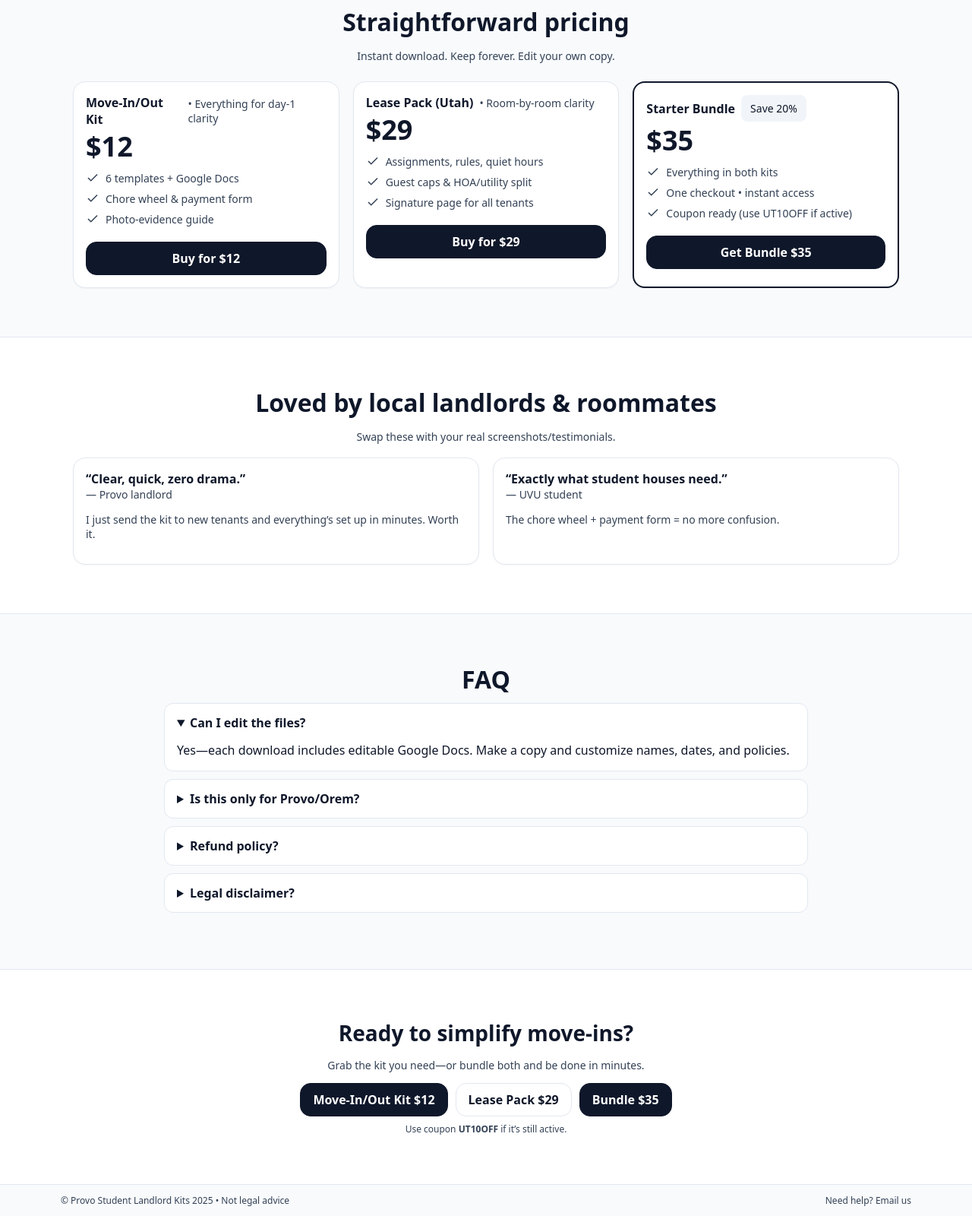
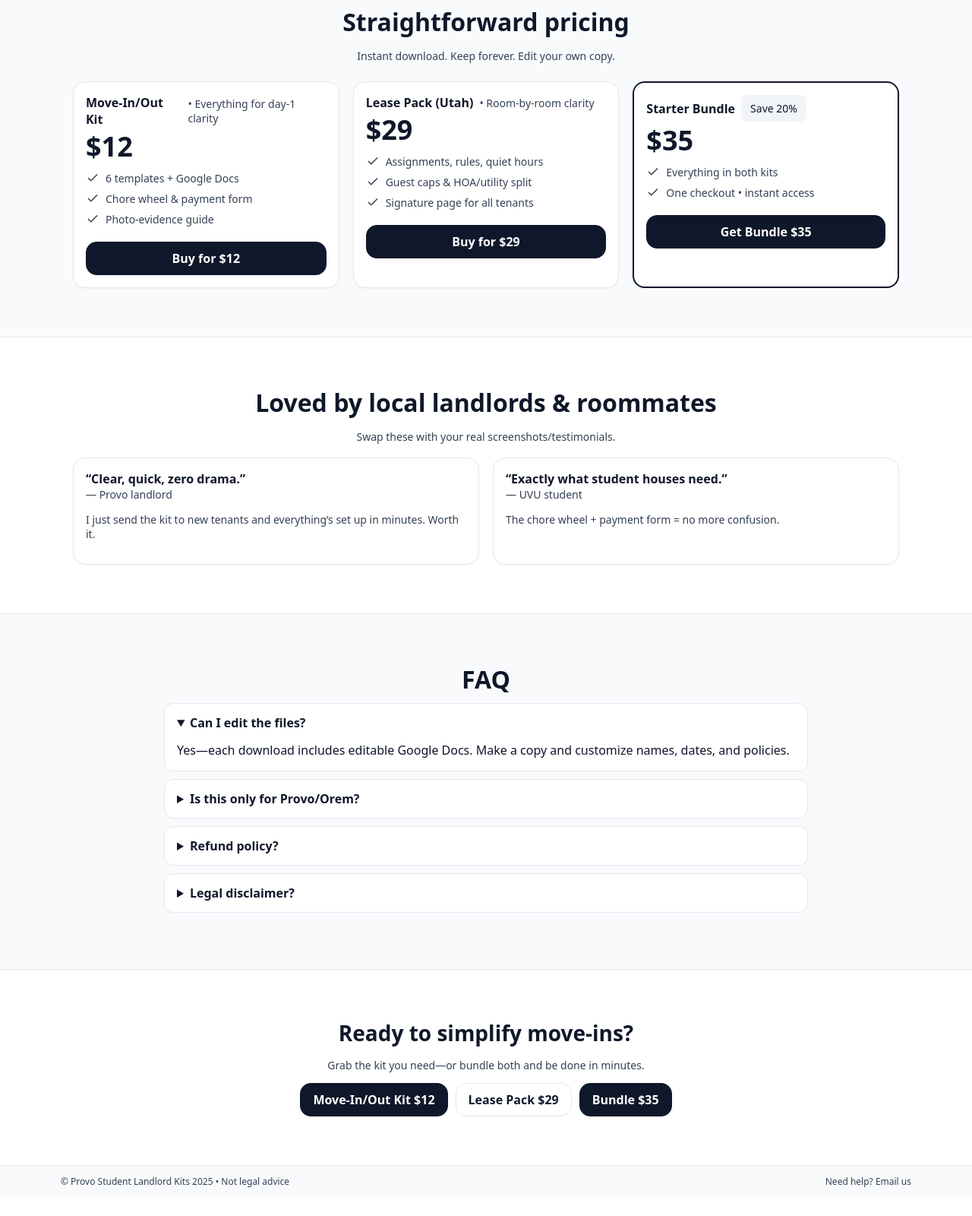
Before and after one commit to lucasburnham/Rentals-Kits, a website: page provo-student-landlord-kits.html in a window 1280 px wide. Shown: the part 1392-2992 px from the top of the page at 76% size. After the commit the page ends 2967 px from the top, so only its background shows below. Drawn offline with Linux system fonts and the light colour scheme.

Commit message:
Remove outdated coupon references

```diff
--- a/provo-student-landlord-kits.html
+++ b/provo-student-landlord-kits.html
@@ -236,7 +236,6 @@
             <ul class="clean" style="margin-top:8px">
               <li><svg class="check" aria-hidden="true" focusable="false" viewBox="0 0 24 24" fill="none" stroke="currentColor" stroke-width="2"><path d="M20 6L9 17l-5-5"/></svg>Everything in both kits</li>
               <li><svg class="check" aria-hidden="true" focusable="false" viewBox="0 0 24 24" fill="none" stroke="currentColor" stroke-width="2"><path d="M20 6L9 17l-5-5"/></svg>One checkout • instant access</li>
-              <li><svg class="check" aria-hidden="true" focusable="false" viewBox="0 0 24 24" fill="none" stroke="currentColor" stroke-width="2"><path d="M20 6L9 17l-5-5"/></svg>Coupon ready (use UT10OFF if active)</li>
             </ul>
             <a data-link="bundle" class="btn block" style="margin-top:12px">Get Bundle $35</a>
           </div>
@@ -298,7 +297,6 @@
         <a data-link="leasePack" class="btn secondary">Lease Pack $29</a>
         <a data-link="bundle" class="btn">Bundle $35</a>
       </div>
-      <div class="tiny" style="margin-top:8px">Use coupon <strong>UT10OFF</strong> if it’s still active.</div>
     </div>
   </section>
 
```
